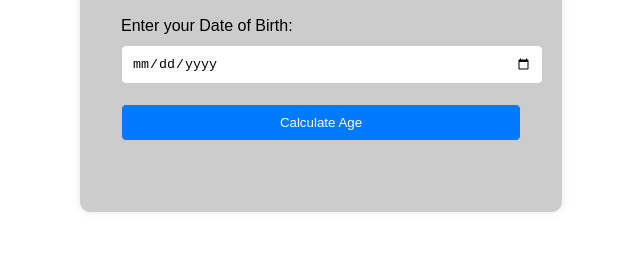
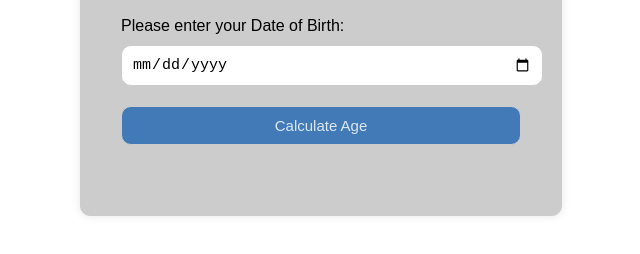
Before and after one commit to akotofrancisca/Age-calculator, a plain HTML site: page index.html in a window 1280 px wide. Shown: the part 192-446 px from the top of the page, without its empty margins (304-944 px from the left). Drawn offline with Linux system fonts and the light colour scheme.

Commit message:
made changes with the style

```diff
--- a/index.html
+++ b/index.html
@@ -26,11 +26,12 @@
             padding: 10px;
             margin: 10px 0;
             border: 1px solid #ccc;
-            border-radius: 5px;
+            border-radius: 10px;
+            font-size: 15px;
         }
         button {
-            background-color: #007BFF;
-            color: white;
+            background-color: #417ab7;
+            color: rgba(255, 255, 255, 0.82);
             cursor: pointer;
         }
         button:hover {
@@ -46,7 +47,7 @@
 <body>
     <div class="container">
         <h2>Age Calculator</h2>
-        <label for="dob">Enter your Date of Birth:</label>
+        <label for="dob">Please enter your Date of Birth:</label>
         <input type="date" id="dob">
         <button onclick="calculateAge()">Calculate Age</button>
         <div class="result" id="result"></div>
```
